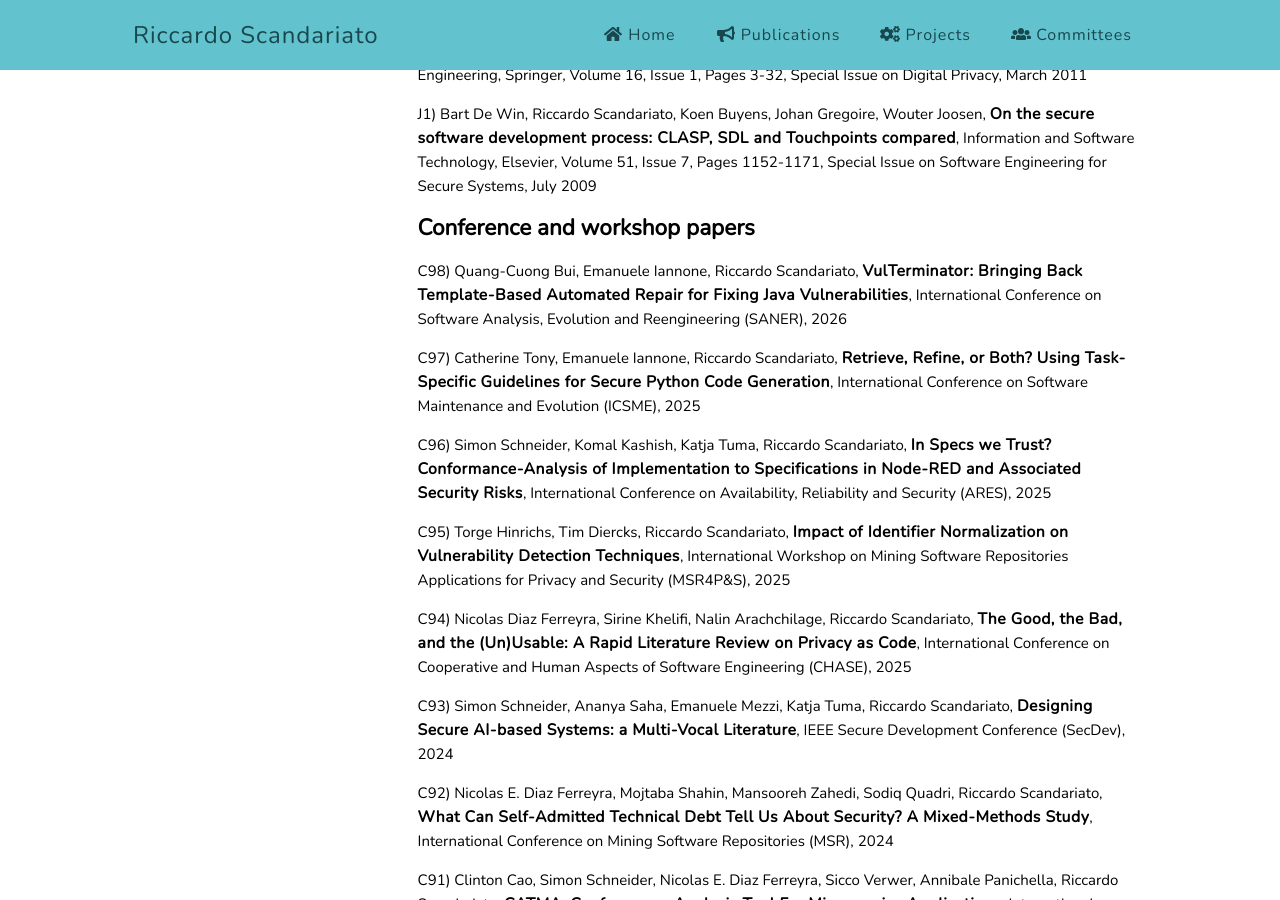
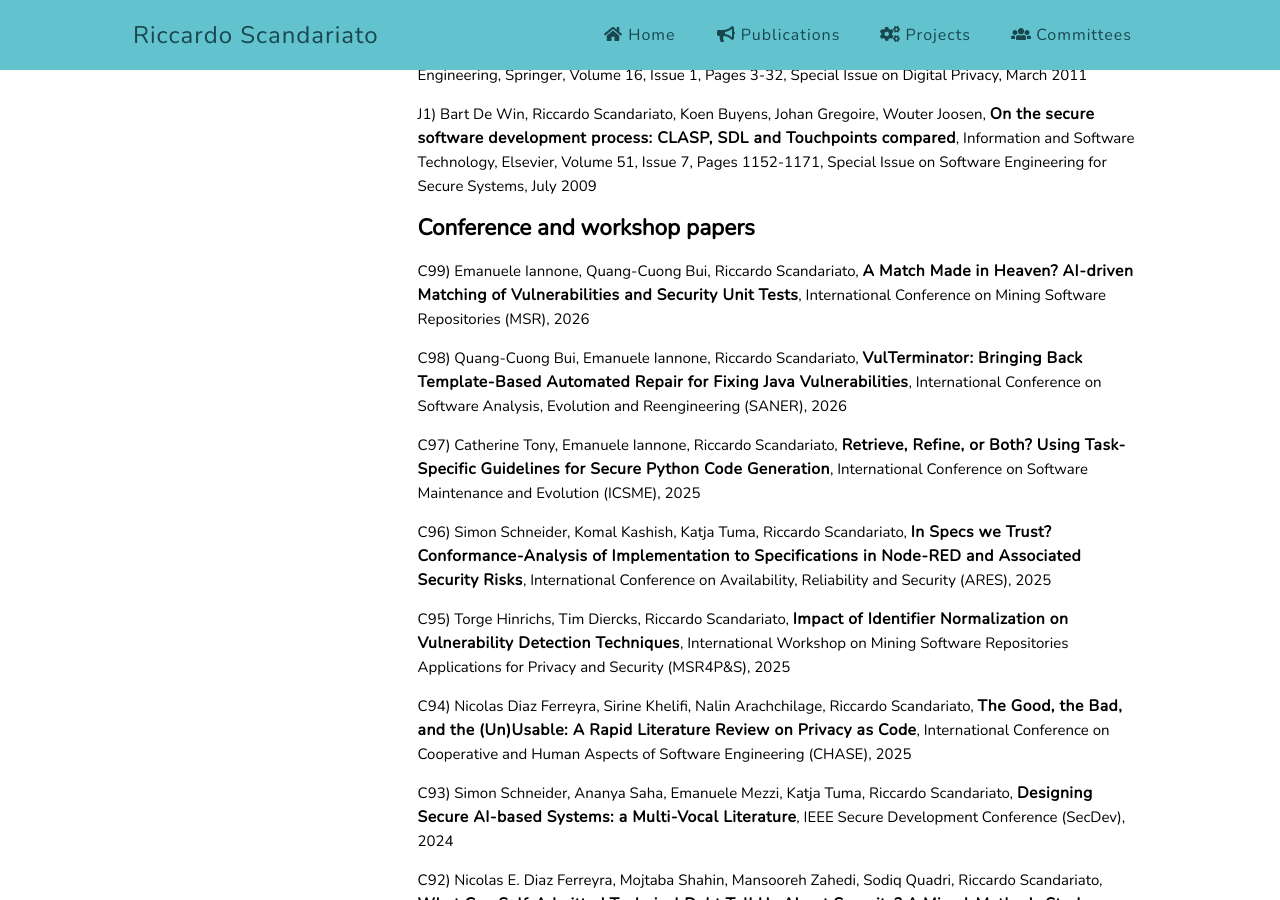
Before and after one commit to riccardoscandariato/riccardoscandariato.github.io, a Jekyll site: the page built from pubs.md, in a window 1280 px wide and 900 px high, scrolled down 2981 px. Built offline with Jekyll 4.4.1, drawn with Linux system fonts in a browser that asks for light colours; some of the changed text lies outside the part shown.

Commit message:
more pubs

```diff
--- a/pubs.md
+++ b/pubs.md
@@ -76,6 +76,8 @@ title: Publications
 
 
 <h2>Conference and workshop papers</h2>
+
+<p>C99) Emanuele Iannone, Quang-Cuong Bui, Riccardo Scandariato, <strong>A Match Made in Heaven? AI-driven Matching of Vulnerabilities and Security Unit Tests</strong>, International Conference on Mining Software Repositories (MSR), 2026</p>
 
 <p>C98) Quang-Cuong Bui, Emanuele Iannone, Riccardo Scandariato, <strong>VulTerminator: Bringing Back Template-Based Automated Repair for Fixing Java Vulnerabilities</strong>, International Conference on Software Analysis, Evolution and Reengineering (SANER), 2026</p>
 
```
Also changed, not shown: other parts of pubs.md (+1 -1 lines).
